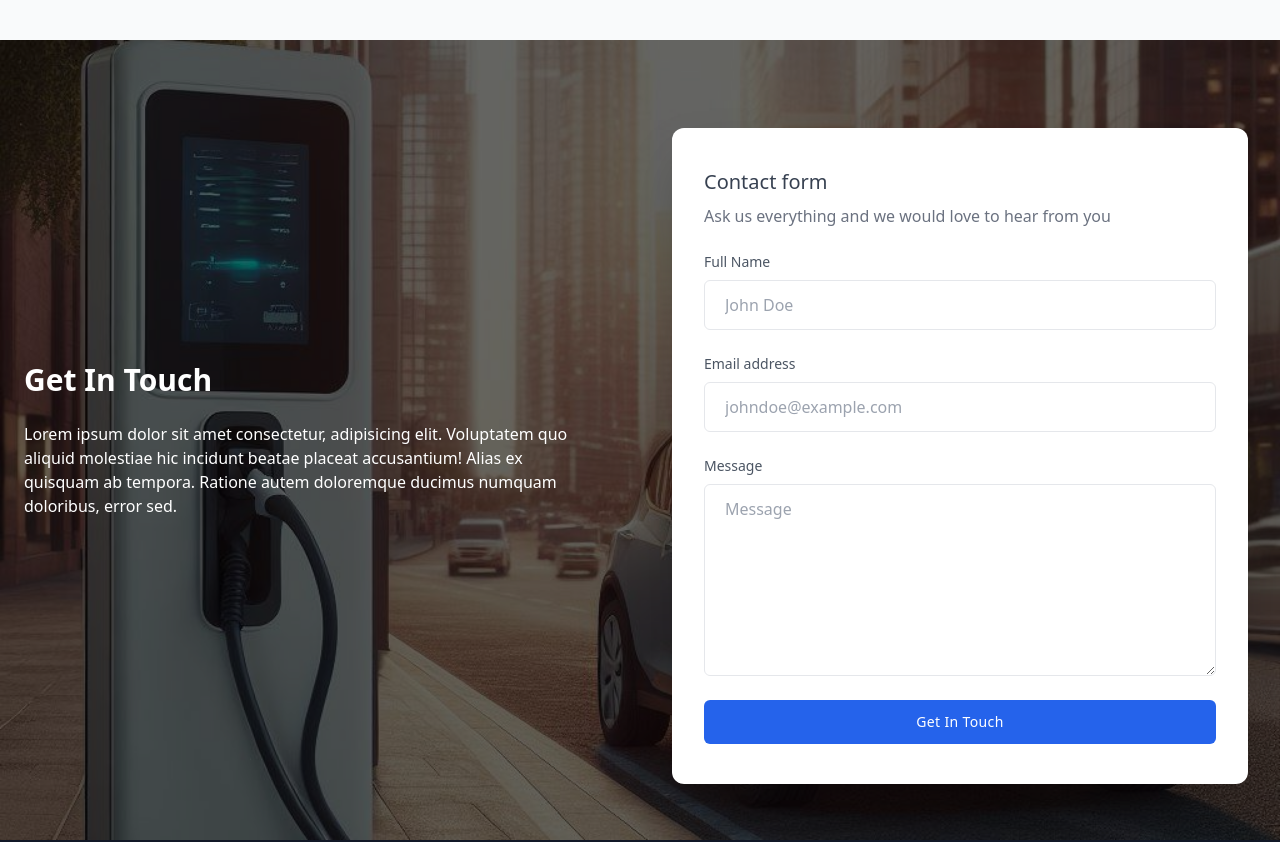
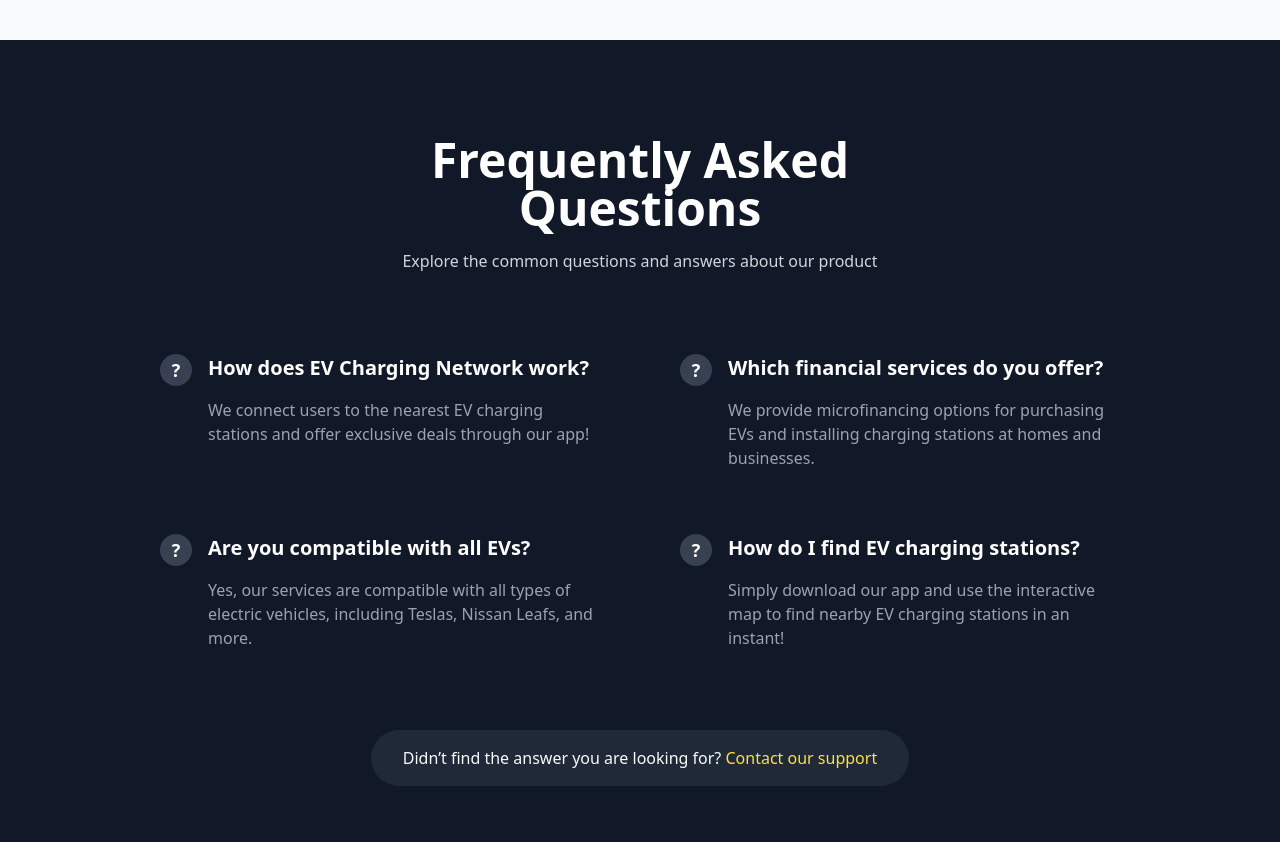
Before and after one commit to evelectree/electree, a React (Vite) app: page / in a window 1280 px wide. Shown: the part 2520-3362 px from the top of the page. Built offline with nearby package versions, Linux system fonts and the light colour scheme.

Commit message:
[feat]: faq

```diff
--- a/src/App.jsx
+++ b/src/App.jsx
@@ -190,7 +190,7 @@ function App() {
         <div className="py-20 bg-gray-50">
           <div className="container mx-auto px-6 md:px-12 xl:px-32 h-screen">
             <div className="mb-32 text-center">
-              <h2 className="mb-4 text-center text-2xl text-gray-900 font-bold md:text-4xl">
+              <h2 className="mb-16 text-3xl font-bold leading-tight sm:text-4xl lg:text-5xl">
                 Meet our Team
               </h2>
               <p className="text-gray-600 lg:w-8/12 lg:mx-auto">
@@ -241,29 +241,119 @@ function App() {
           </div>
         </div>
       </section>
-      <section
-        className="min-h-screen bg-[url('./assets/contact.jpg')] bg-cover bg-center"
-      >
+      <section className="py-10 bg-gray-900 sm:py-16 lg:py-24">
+        <div className="max-w-5xl px-4 mx-auto sm:px-6 lg:px-8">
+          <div className="max-w-2xl mx-auto text-center">
+            <h2 className="text-3xl font-bold leading-tight text-white sm:text-4xl lg:text-5xl">
+              Frequently Asked Questions
+            </h2>
+            <p className="max-w-xl mx-auto mt-4 text-base leading-relaxed text-gray-300">
+              Explore the common questions and answers about our product
+            </p>
+          </div>
+
+          <div className="grid grid-cols-1 mt-12 md:mt-20 md:grid-cols-2 gap-y-16 gap-x-20">
+            <div className="flex items-start">
+              <div className="flex items-center justify-center flex-shrink-0 w-8 h-8 bg-gray-700 rounded-full">
+                <span className="text-lg font-semibold text-white">?</span>
+              </div>
+              <div className="ml-4">
+                <p className="text-xl font-semibold text-white">
+                  How does EV Charging Network work?
+                </p>
+                <p className="mt-4 text-base text-gray-400">
+                  We connect users to the nearest EV charging stations and offer
+                  exclusive deals through our app!
+                </p>
+              </div>
+            </div>
+
+            <div className="flex items-start">
+              <div className="flex items-center justify-center flex-shrink-0 w-8 h-8 bg-gray-700 rounded-full">
+                <span className="text-lg font-semibold text-white">?</span>
+              </div>
+              <div className="ml-4">
+                <p className="text-xl font-semibold text-white">
+                  Which financial services do you offer?
+                </p>
+                <p className="mt-4 text-base text-gray-400">
+                  We provide microfinancing options for purchasing EVs and
+                  installing charging stations at homes and businesses.
+                </p>
+              </div>
+            </div>
+
+            <div className="flex items-start">
+              <div className="flex items-center justify-center flex-shrink-0 w-8 h-8 bg-gray-700 rounded-full">
+                <span className="text-lg font-semibold text-white">?</span>
+              </div>
+              <div className="ml-4">
+                <p className="text-xl font-semibold text-white">
+                  Are you compatible with all EVs?
+                </p>
+                <p className="mt-4 text-base text-gray-400">
+                  Yes, our services are compatible with all types of electric
+                  vehicles, including Teslas, Nissan Leafs, and more.
+                </p>
+              </div>
+            </div>
+
+            <div className="flex items-start">
+              <div className="flex items-center justify-center flex-shrink-0 w-8 h-8 bg-gray-700 rounded-full">
+                <span className="text-lg font-semibold text-white">?</span>
+              </div>
+              <div className="ml-4">
+                <p className="text-xl font-semibold text-white">
+                  How do I find EV charging stations?
+                </p>
+                <p className="mt-4 text-base text-gray-400">
+                  Simply download our app and use the interactive map to find
+                  nearby EV charging stations in an instant!
+                </p>
+              </div>
+            </div>
+          </div>
+
+          <div className="flex items-center justify-center mt-12 md:mt-20">
+            <div className="px-8 py-4 text-center bg-gray-800 rounded-full">
+              <p className="text-gray-50">
+                Didn’t find the answer you are looking for?{" "}
+                <a
+                  href="#"
+                  title=""
+                  className="text-yellow-300 transition-all duration-200 hover:text-yellow-400 focus:text-yellow-400 hover:underline"
+                >
+                  Contact our support
+                </a>
+              </p>
+            </div>
+          </div>
+        </div>
+      </section>
+      <section className="min-h-screen bg-[url('./assets/contact.jpg')] bg-cover bg-center">
         <div className="flex flex-col min-h-screen bg-black/60">
           <div className="container flex flex-col flex-1 px-6 py-12 mx-auto">
             <div className="flex-1 lg:flex lg:items-center lg:-mx-6">
               <div className="text-white lg:w-1/2 lg:mx-6">
                 <h1 className="text-2xl font-semibold capitalize lg:text-3xl">
-                  Get in touch
+                  Partner with us
                 </h1>
 
                 <p className="max-w-xl mt-6">
-                  Lorem ipsum dolor sit amet consectetur, adipisicing elit.
-                  Voluptatem quo aliquid molestiae hic incidunt beatae placeat
-                  accusantium! Alias ex quisquam ab tempora. Ratione autem
-                  doloremque ducimus numquam doloribus, error sed.
+                  Ready to electrify the world? Let’s embark on this
+                  eco-adventure together and give your business the charge it
+                  needs. Our platform offers a charging station aggregator for
+                  all EVs and a unique microfinance option to help you with your
+                  electric car purchase.
+                  <br></br>
+                  Partner with us today!!
                 </p>
               </div>
 
               <div className="mt-8 lg:w-1/2 lg:mx-6">
                 <div className="w-full px-8 py-10 mx-auto overflow-hidden bg-white shadow-2xl rounded-xl dark:bg-gray-900 lg:max-w-xl">
                   <h1 className="text-xl font-medium text-gray-700 dark:text-gray-200">
-                    Contact form
+                    Contact Us
                   </h1>
 
                   <p className="mt-2 text-gray-500 dark:text-gray-400">
@@ -278,6 +368,17 @@ function App() {
                       <input
                         type="text"
                         placeholder="John Doe"
+                        className="block w-full px-5 py-3 mt-2 text-gray-700 bg-white border border-gray-200 rounded-md dark:bg-gray-900 dark:text-gray-300 dark:border-gray-600 focus:border-blue-400 focus:ring-blue-300 focus:ring-opacity-40 dark:focus:border-blue-300 focus:outline-none focus:ring"
+                      />
+                    </div>
+
+                    <div className="flex-1 mt-6">
+                      <label className="block mb-2 text-sm text-gray-600 dark:text-gray-200">
+                        Phone
+                      </label>
+                      <input
+                        type="Phone"
+                        placeholder="9191919191"
                         className="block w-full px-5 py-3 mt-2 text-gray-700 bg-white border border-gray-200 rounded-md dark:bg-gray-900 dark:text-gray-300 dark:border-gray-600 focus:border-blue-400 focus:ring-blue-300 focus:ring-opacity-40 dark:focus:border-blue-300 focus:outline-none focus:ring"
                       />
                     </div>
@@ -313,6 +414,7 @@ function App() {
           </div>
         </div>
       </section>
+
       <footer className="bg-gray-900">
         <div className="mx-auto max-w-screen-xl px-4 py-8 sm:px-6 lg:px-8">
           <div className="sm:flex sm:items-center sm:justify-between">
```
